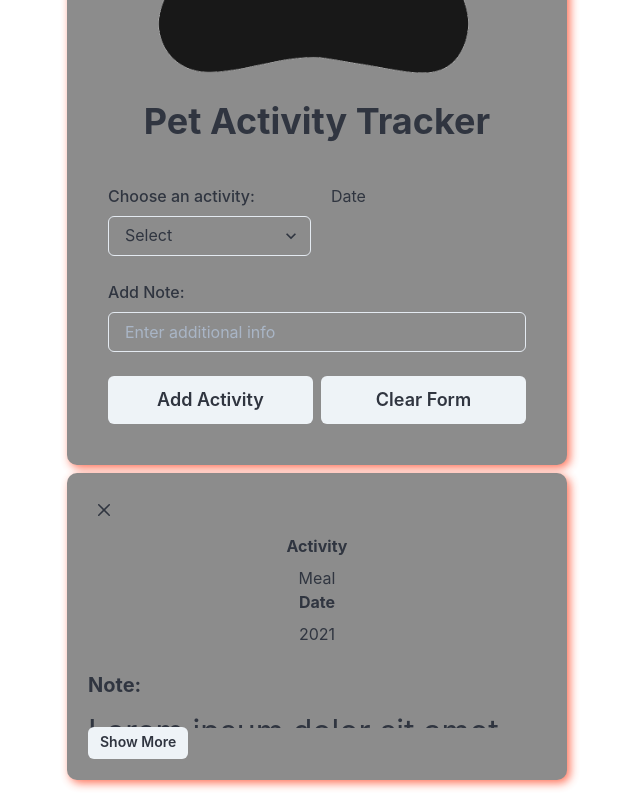
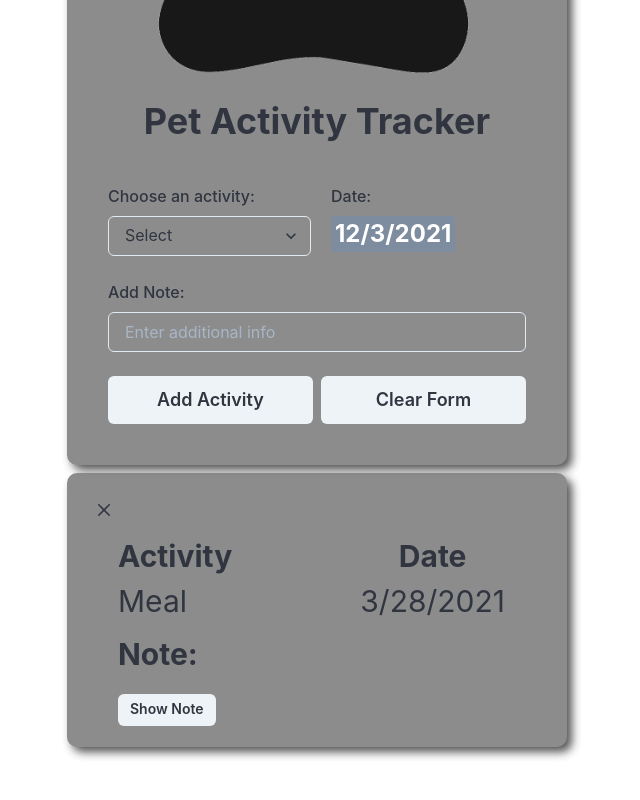
Before and after one commit to the-Revolutionist/pet-activity-manager, a React (Create React App) app in the folder pet-activity-manager/: page / in a window 1280 px wide. Shown: the part 463-1263 px from the top of the page, without its empty margins (323-963 px from the left). After the commit the page ends 1230 px from the top, so only its background shows below. Built offline with nearby package versions, Linux system fonts and the light colour scheme.

Commit message:
ActivityManager, Card layout is complete still working on delete entry button functioonality

```diff
--- a/pet-activity-manager/src/ActivityCard.jsx
+++ b/pet-activity-manager/src/ActivityCard.jsx
@@ -33,10 +33,10 @@ export const ActivityCard = ({ activity, date, note }) => {
         p={5}
         shadow="md"
         borderWidth="1px"
-        boxShadow="3px 3px 10px tomato"
+        boxShadow="5px 5px 10px #3f3f3f"
       >
         <VStack>
-          <HStack alignItems="end" w="full">
+          <HStack w="full">
             <CloseButton
               size="md"
               onClick={() =>
@@ -50,32 +50,46 @@ export const ActivityCard = ({ activity, date, note }) => {
               }
             />
           </HStack>
-          <SimpleGrid columns={2} columnGap={3} rowGap={6} w="full">
-            <GridItem colSpan={2}>
-              <VStack>
-                <Center size="lg" w="full" h="full" fontWeight={700}>
-                  Activity
-                </Center>
-                <Text>{activity}</Text>
-              </VStack>
-              <VStack>
-                <Center size="lg" w="full" fontWeight={700}>
-                  Date
-                </Center>
-                <Text>{date}</Text>
-              </VStack>
+          <SimpleGrid columns={2} columnGap={4} rowGap={2} w="full">
+            <GridItem colSpan={1} display="flex">
+              <HStack justifyContent="flex-end">
+                <GridItem
+                  fontSize="30px"
+                  colSpan={1}
+                  marginRight="120px"
+                  marginLeft="30px"
+                >
+                  <Center fontWeight={700}>Activity</Center>
+                  <Text>{activity}</Text>
+                </GridItem>
+
+                <GridItem fontSize="30px" colSpan={1} alignItems="flex-end">
+                  <Center fontWeight={700}>
+                    <Text>Date</Text>
+                  </Center>
+                  <Text>{date}</Text>
+                </GridItem>
+              </HStack>
             </GridItem>
+
             <GridItem colSpan={2}>
               <FormControl>
-                <FormLabel fontSize="20px" fontWeight={700}>
+                <FormLabel fontSize="30px" fontWeight={700} marginLeft="30px">
                   Note:
                 </FormLabel>
-                <Collapse startingHeight={20} in={show}>
-                  <Text fontSize="32px">{note}</Text>
+                <Collapse startingHeight={10} in={show}>
+                  <Text marginLeft="30px" fontSize="32px">
+                    {note}
+                  </Text>
                 </Collapse>
                 <Stack direction="row">
-                  <Button size="sm" onClick={handleToggle} mt="-1px">
-                    Show {show ? 'Less' : 'More'}
+                  <Button
+                    size="sm"
+                    onClick={handleToggle}
+                    mt="-1px"
+                    marginLeft="30px"
+                  >
+                    {show ? 'Hide' : 'Show'} Note
                   </Button>
                 </Stack>
               </FormControl>
--- a/pet-activity-manager/src/ActivityManager.jsx
+++ b/pet-activity-manager/src/ActivityManager.jsx
@@ -19,10 +19,12 @@ import { ColorModeSwitcher } from './ColorModeSwitcher';
 import paw from './paw.png';
 import { useState } from 'react';
 
-export const ActivityManager = (props, { activities }) => {
+export const ActivityManager = ({ addActivity }) => {
   const [enteredActivity, setEnteredActivity] = useState('');
   const [enteredNote, setEnteredNote] = useState('');
-  const [enteredDate, setEnteredDate] = useState('');
+  const [enteredDate, setEnteredDate] = useState(
+    new Date().toLocaleDateString()
+  );
   const toast = useToast();
   const handleAddActivity = e => {
     toast({
@@ -33,14 +35,6 @@ export const ActivityManager = (props, { activities }) => {
       isClosable: true,
     });
   };
-  const getDate = () => {
-    const month = new Date().toLocaleString('default', { month: 'long' });
-    const day = new Date().getDate();
-    const year = new Date().getFullYear();
-    return day + '/' + month + '/' + year;
-  };
-
-  console.log(getDate());
 
   const handleSelectChange = e => {
     setEnteredActivity(e.target.value);
@@ -51,18 +45,20 @@ export const ActivityManager = (props, { activities }) => {
 
   const handleSubmit = e => {
     e.preventDefault();
-    setEnteredDate(getDate());
+
     const submittedData = {
       activity: enteredActivity,
       note: enteredNote,
       date: enteredDate,
     };
-    props.addActivity(submittedData);
+    addActivity(submittedData);
     setEnteredActivity('');
-    setEnteredDate('');
     setEnteredNote('');
   };
-  const handleFormClear = e => {};
+  const handleFormClear = e => {
+    setEnteredActivity('');
+    setEnteredNote('');
+  };
   return (
     <form onSubmit={handleSubmit}>
       <VStack
@@ -76,7 +72,7 @@ export const ActivityManager = (props, { activities }) => {
         p={10}
         spacing={10}
         alignItems="flex-end"
-        boxShadow="3px 3px 10px tomato"
+        boxShadow="5px 5px 10px #3f3f3f"
       >
         <HStack alignSelf="flex-end">
           <ColorModeSwitcher />
@@ -112,10 +108,9 @@ export const ActivityManager = (props, { activities }) => {
           </GridItem>
           <GridItem colSpan={1} paddingLeft={2} display="flex">
             <FormControl alignItems="center">
-              <Text paddingBottom={2}>Date</Text>
+              <FormLabel>Date:</FormLabel>
               <Badge
                 variant="solid"
-                //color="tomato"
                 fontSize="24px"
                 alignContent="center"
                 justifyItems="baseline"
--- a/pet-activity-manager/src/App.js
+++ b/pet-activity-manager/src/App.js
@@ -10,7 +10,7 @@ const DUMMY_ACTIVITY = [
     note:
       'Lorem ipsum dolor sit amet, consectetur adipiscing elit, sed do eiusmod tempor incididunt ut labore et dolore magna aliqua.' +
       'Lorem ipsum dolor sit amet, consectetur adipiscing elit, sed do eiusmod tempor incididunt ut labore et dolore magna aliqua.',
-    date: new Date(2021, 2, 28).getFullYear(),
+    date: new Date(2021, 2, 28).toLocaleDateString(),
   },
 ];
 
@@ -21,10 +21,9 @@ function App() {
     setActivities(prevActivities => {
       return [activity, ...prevActivities];
     });
-
-    console.log(activities);
   };
 
+  console.log(activities);
   return (
     <Center margin="20px">
       <VStack height="100%" width="500px">
```
